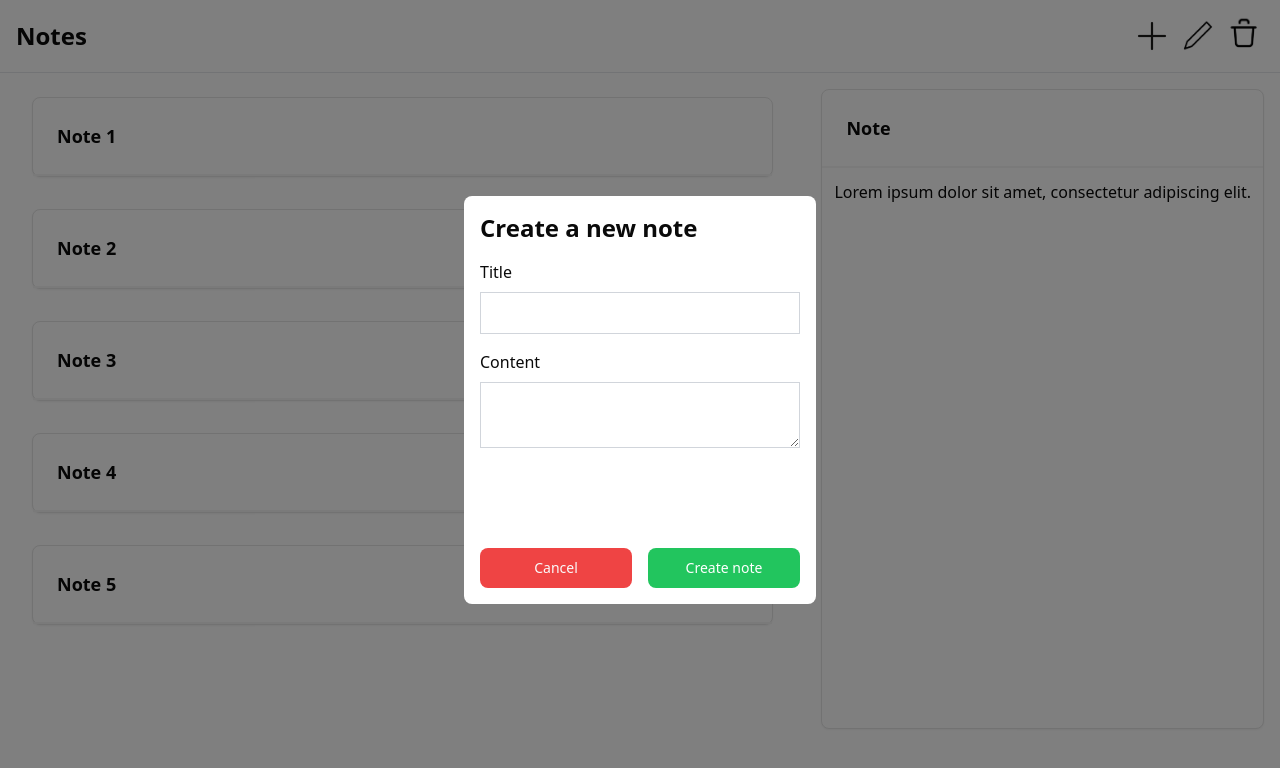
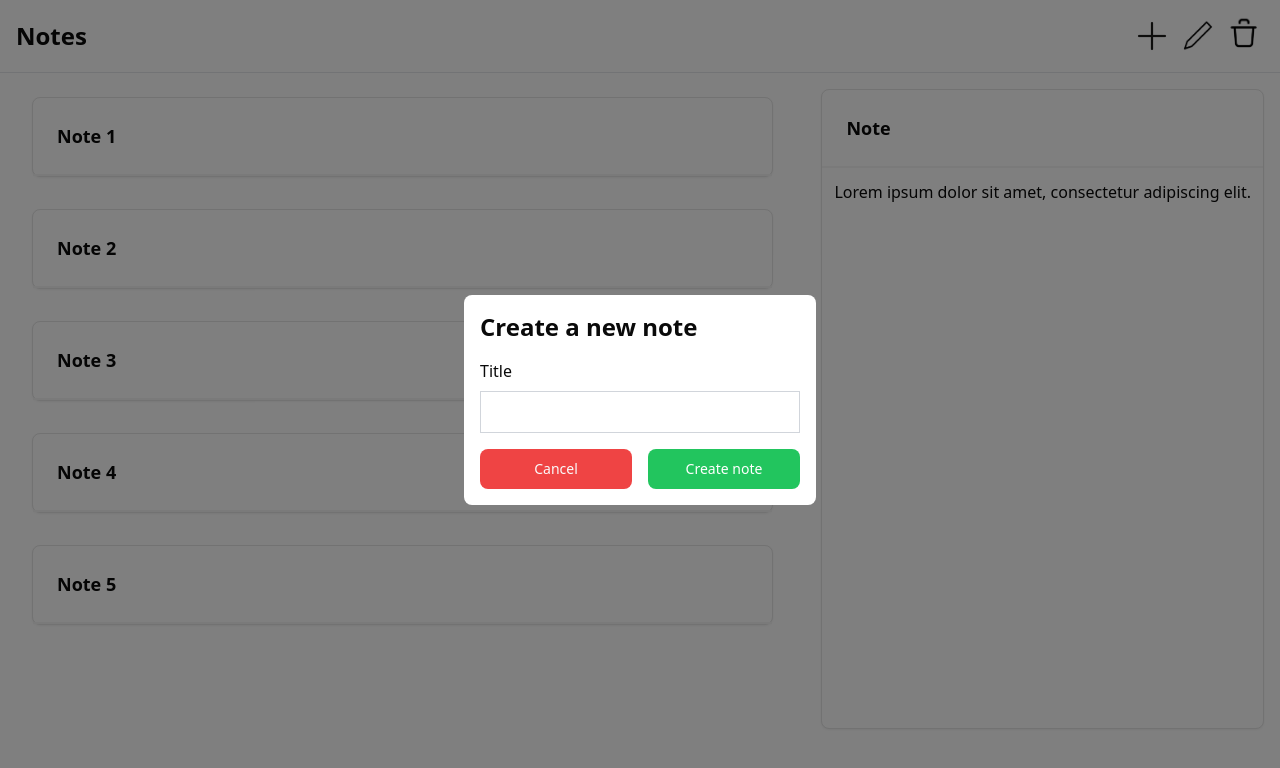
Before and after one commit to darylescode/todo-app, a React (Vite) app in the folder client/: page / in a window 1280 px wide. Both pictures are taken after a click on the picture 1152 px from the left and 36 px from the top of the page. Shown: the top 768 px of the page. Built offline with nearby package versions, Linux system fonts and the light colour scheme.

Commit message:
Refactor CreateNoteModal component by removing unnecessary height restriction on the content area

```diff
--- a/client/src/shared/modals/CreateNoteModal.tsx
+++ b/client/src/shared/modals/CreateNoteModal.tsx
@@ -18,7 +18,7 @@ function CreateNoteModal({ isModalOpen, onCancel }: ICreateNoteModalProps) {
       onCancel={onCancel}
       onConfirm={confirmHandler}
     >
-      <div className="w-80 h-80">
+      <div className="w-80">
         <h1 className="text-2xl font-semibold mb-4">Create a new note</h1>
         <form>
           <div className="flex flex-col mb-4">
@@ -34,18 +34,6 @@ function CreateNoteModal({ isModalOpen, onCancel }: ICreateNoteModalProps) {
               className="p-2 border border-gray-300"
             />
           </div>
-          <div className="flex flex-col mb-4 h-44">
-            <label
-              htmlFor="content"
-              className="mb-2"
-            >
-              Content
-            </label>
-            <textarea
-              id="content"
-              className="p-2 border border-gray-300"
-            />
-          </div>
         </form>
       </div>
     </ConfirmationModal>
```
